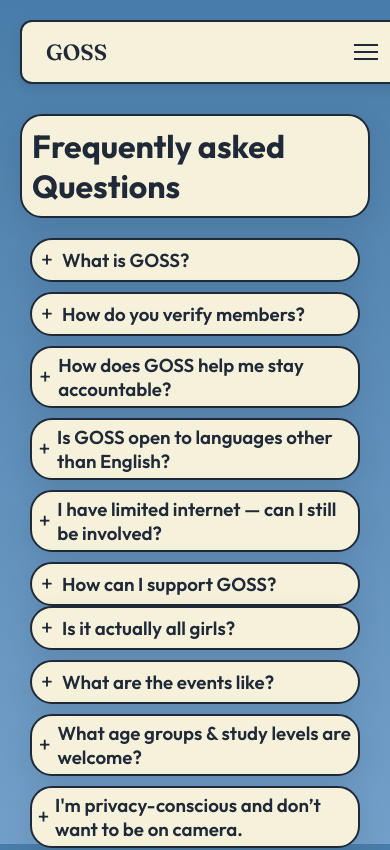
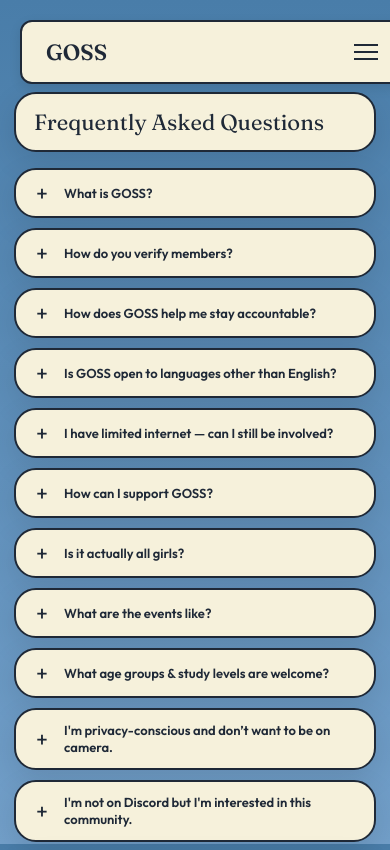
Before and after one commit to GirlsOnlyDiscord/girlsonlydiscord.github.io, a React (Vite) app in the folder goss-mvp/: page /faq in a window 390 px wide. Shown: the top 850 px of the page. Built offline with nearby package versions, Linux system fonts and the light colour scheme.

Commit message:
FAQ responsive & modular

```diff
--- a/goss-mvp/src/pages/FAQ.jsx
+++ b/goss-mvp/src/pages/FAQ.jsx
@@ -1,18 +1,16 @@
 import Navbar from "../components/Navbar.jsx";
 import Footer from "../components/Footer.jsx";
 import Cards from "../components/Cards.jsx";
-
-
 
 export default function FAQ() {
   return (
     <div className="appShell">
       <Navbar />
       <main>
-          <div className="faqTitleContainer">
-            <h1 className="faqTitle">Frequently asked Questions</h1>
-          </div>
-          <Cards />
+        <div className="faqTitleContainer">
+          <h1 className="faqTitle">Frequently Asked Questions</h1>
+        </div>
+        <Cards />
       </main>
       <Footer />
     </div>
--- a/goss-mvp/src/pages/Home.jsx
+++ b/goss-mvp/src/pages/Home.jsx
@@ -16,13 +16,8 @@
         <IntroSection />
         {/* FAQ */}
         <section id="faq" className="faqSection">
-          <div className="faqHeader">
-            <h2 className="faqTitle">
-              Frequently Asked Questions
-            </h2>
-            <button className="btn btnPrimary">
-              Expand All Questions
-            </button>
+          <div className="faqTitleContainer">
+            <h2 className="faqTitle">Frequently Asked Questions</h2>
           </div>
           <FAQQuestions />
         </section>
--- a/goss-mvp/src/styles/pages/FAQ.css
+++ b/goss-mvp/src/styles/pages/FAQ.css
@@ -1,37 +1,52 @@
 /* =========================
-   FAQ
+   FAQ page
    ========================= */
 
-  /* FAQ Header */
-  .faqTitleContainer {
+/* =========================
+   Header
+   ========================= */
+
+.faqTitleContainer {
   display: flex;
   justify-content: space-between;
-  margin:  50px 20px 20px 20px;
-  padding: 10px;
+  align-items: center;
+  margin: 50px 20px 20px;
+  padding: 16px 24px;
   background: var(--brand-cream);
   border: 2px solid var(--ink);
   border-radius: var(--radius-lg);
   box-shadow: var(--shadow);
-  overflow: hidden;
 }
 
-.faqTitle{
+.faqTitle {
+  font-family: "Fraunces", serif;
+  font-size: clamp(24px, 4vw, 38px);
+  font-weight: 500;
   margin: 0;
+  color: var(--ink);
 }
-/* Expandle Questions */
+
+/* =========================
+   Cards wrapper — two column
+   ========================= */
+
 .cards-wrapper {
   display: flex;
   align-items: flex-start;
-  margin: 20px 20px
+  gap: 16px;
+  margin: 20px 20px 60px;
 }
 
 .cards-column {
   flex: 1;
   display: flex;
   flex-direction: column;
-  gap: 10px;
-  margin: 0 10px;
+  gap: 12px;
 }
+
+/* =========================
+   Individual card
+   ========================= */
 
 .card {
   background: var(--brand-cream);
@@ -39,58 +54,122 @@
   border-radius: var(--radius-lg);
   box-shadow: var(--shadow);
   overflow: hidden;
-  transition: all 0.3s ease;
+  transition: box-shadow 0.2s ease;
+}
+
+.card:hover {
+  box-shadow: var(--shadow-hover);
 }
 
 .card-header {
   display: flex;
   align-items: center;
-  gap: 5px;
-  padding: 5px;
+  gap: 10px;
+  padding: 14px 18px;
   cursor: pointer;
+  user-select: none;
 }
 
 .cardTitle {
-    font-family: "Outfit", system-ui, -apple-system, Segoe UI, Roboto, Arial, sans-serif;
-    font-weight: 600;
-    padding: 0;
-    margin: 0;
-    color:var(--ink)
+  font-family: "Outfit", system-ui, -apple-system, Segoe UI, Roboto, Arial, sans-serif;
+  font-weight: 600;
+  font-size: 15px;
+  margin: 0;
+  color: var(--ink);
+  line-height: 1.3;
 }
+
+/* =========================
+   Card content — smooth expand/collapse
+   Transition both max-height AND padding to
+   prevent text morphing before collapse.
+   ========================= */
 
 .card-content {
   max-height: 0;
   overflow: hidden;
-  font-family: "Fraunces", serif;
+  padding: 0 24px;           /* horizontal padding always present */
+  font-family: "Outfit", sans-serif;
+  font-size: 15px;
+  line-height: 1.6;
+  color: var(--ink-muted);
+
+  /* transition padding-bottom alongside max-height */
+  transition:
+    max-height 0.3s ease,
+    padding-bottom 0.3s ease;
+}
+
+.card-content p {
+  margin: 0;
 }
 
 .card.open .card-content {
   max-height: 500px;
-  padding: 0 30px 20px 30px;
+  padding-bottom: 18px;      /* only bottom padding animates */
 }
 
-/* text (remove margin) */
-p {
-  margin: 0;
-}
+/* =========================
+   Plus → × animation
+   ========================= */
 
-/* plus + animation + -> x */
 .plus {
   font-size: 22px;
-  width: 20px;
+  width: 24px;
+  flex-shrink: 0;
   display: inline-block;
-  transition: transform 0.3s ease;
-  font-size: 22px;
-  padding-bottom: 2px;
   text-align: center;
+  transition: transform 0.25s ease;
+  line-height: 1;
 }
 
 .plus.open {
   transform: rotate(45deg);
 }
 
+/* =========================
+   Responsive
+   ========================= */
+
 @media (max-width: 768px) {
+  .faqTitleContainer {
+    margin: 28px 14px 16px;
+    padding: 14px 18px;
+  }
+
   .cards-wrapper {
     flex-direction: column;
+    margin: 0 14px 48px;
+    gap: 10px;
+  }
+
+  .cards-column {
+    gap: 10px;
+  }
+
+  .card-header {
+    padding: 12px 14px;
+  }
+
+  .card-content {
+    padding: 0 18px;
+  }
+
+  .card.open .card-content {
+    padding-bottom: 14px;
+  }
+
+  .cardTitle {
+    font-size: 14px;
   }
 }
+
+@media (max-width: 480px) {
+  .faqTitle {
+    font-size: 22px;
+  }
+
+  .cardTitle {
+    font-size: 13px;
+  }
+}
```
